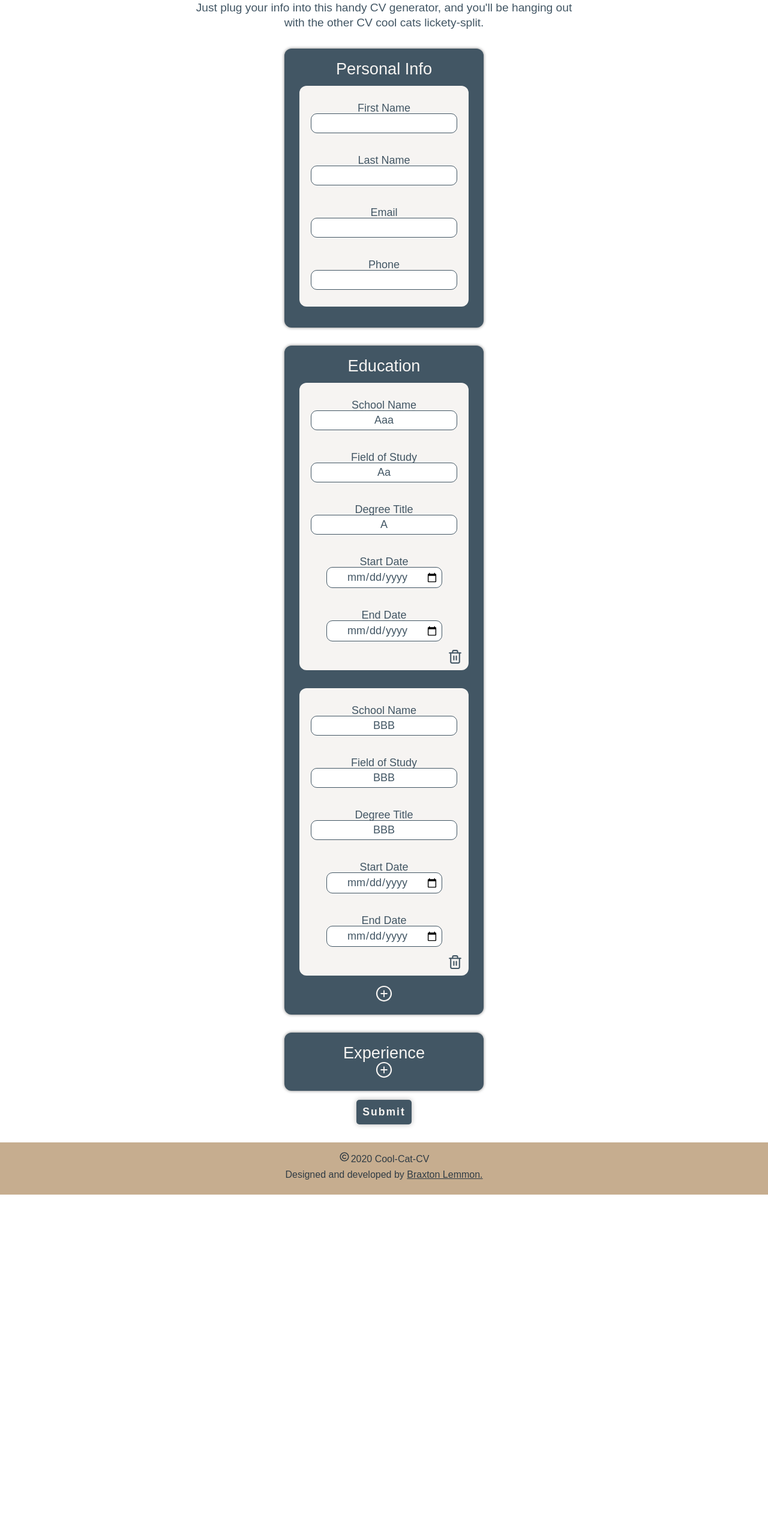
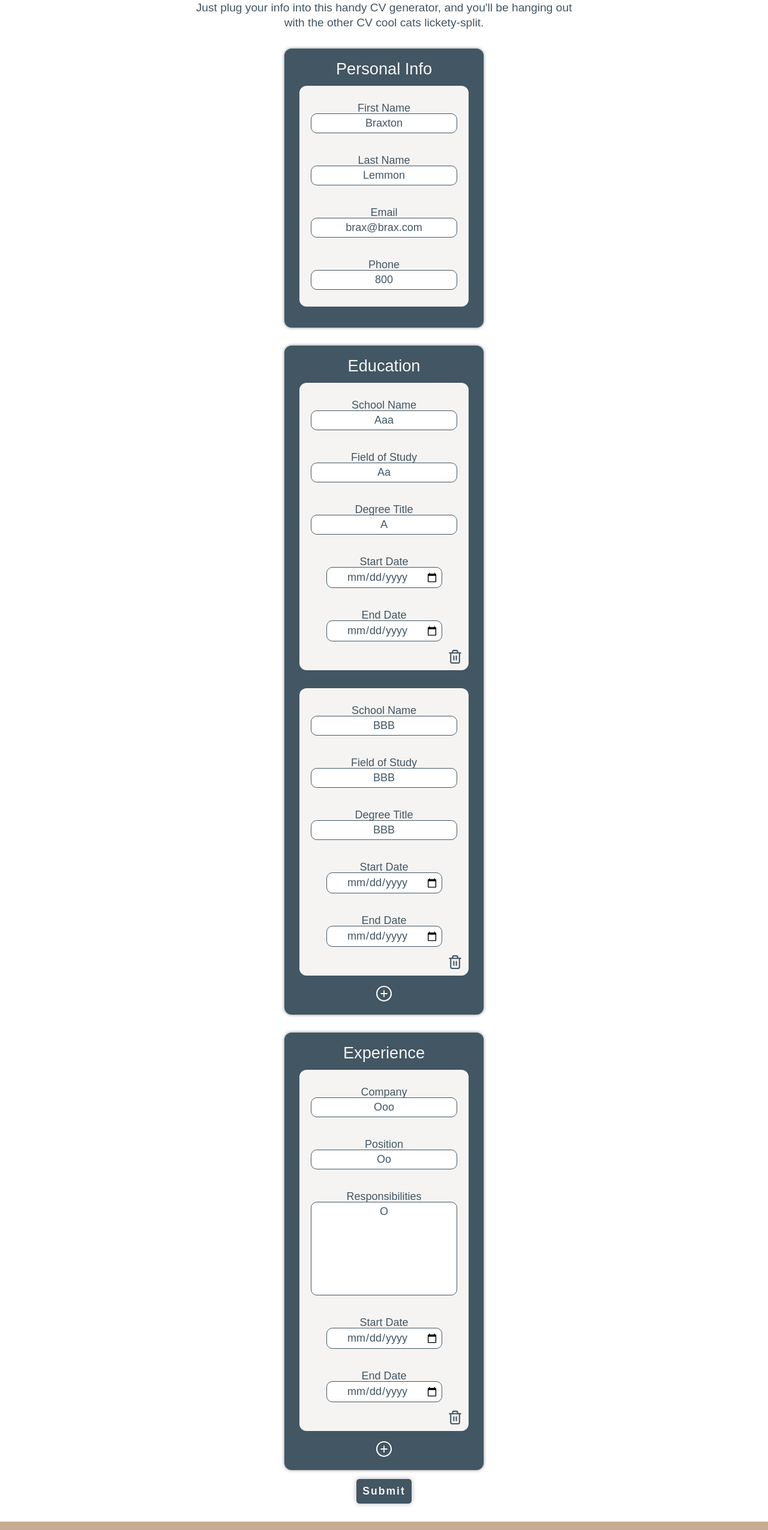
Before and after one commit to braxtonlemmon/cv-project-react, a React (Create React App) app: page / in a window 1280 px wide. Shown: the part 241-2791 px from the top of the page at 60% size. Before the commit the page ends 2232 px from the top, so only its background shows below. Built offline with nearby package versions, Linux system fonts and the light colour scheme; a web font is replaced by a local one.

Commit message:
Extract reset method to separate Reset component. Clean up Education components.

```diff
--- a/src/App.js
+++ b/src/App.js
@@ -28,10 +28,10 @@ const Main = styled.main`
 function App() {
   const [isEditing, setEditing] = useState(true);
   const [personalData, setPersonalData] = useState({
-    firstName: '',
-    lastName: '',
-    email: '',
-    phone: ''
+    firstName: 'Braxton',
+    lastName: 'Lemmon',
+    email: 'brax@brax.com',
+    phone: '800'
   });
   const [educationData, setEducationData] = useState([
     {
@@ -49,7 +49,15 @@ function App() {
       schoolEndDate: ''
     },
   ]);
-  const [experienceData, setExperienceData] = useState([]);
+  const [experienceData, setExperienceData] = useState([
+    {
+      company: 'Ooo',
+      position: 'Oo',
+      responsibilities: 'O',
+      workStartDate: '',
+      workEndDate: ''
+    }
+  ]);
 
   const handleEdit = () => {
     setEditing(true);
--- a/src/components/Education.jsx
+++ b/src/components/Education.jsx
@@ -1,4 +1,4 @@
-import React, { useEffect } from 'react';
+import React from 'react';
 import styled from 'styled-components';
 import { Section, H2, Block, AddButton } from './Shared';
 import EducationFormComponent from './EducationFormComponent';
@@ -10,24 +10,15 @@ const EducationSection = styled(Section)`
   }
 `;
 
-function Education({ register, control, errors, educationData, setValue, watch, reset }) {
+function Education({ register, control, errors }) {
   const { fields, append, remove } = useFieldArray({
     control,
     name: 'education'
   });
 
-  useEffect(() => {
-    setTimeout(() => {
-      reset({
-        education: educationData
-      });
-    }, 500)
-  }, [reset])
-
   return (
     <EducationSection>
       <H2>Education</H2>
-      {/* {fields.map(({ id, school }, index) => { */}
       {fields.map((item, index) => {
         return(
           <Block className="block-larger" key={item.id}>
@@ -36,7 +27,6 @@ function Education({ register, control, errors, educationData, setValue, watch,
               register={register}
               remove={remove}
               errors={errors}
-              educationData={educationData}
               item={item}
             />
           </Block>
--- a/src/components/Experience.jsx
+++ b/src/components/Experience.jsx
@@ -1,4 +1,4 @@
-import React from 'react';
+import React, { useEffect } from 'react';
 import styled from 'styled-components';
 import { Section, H2, Block, AddButton } from './Shared';
 import ExperienceFormComponent from './ExperienceFormComponent';
@@ -10,24 +10,34 @@ const ExperienceSection = styled(Section)`
   }
 `;
 
-function Experience({ register, control, errors, experienceData }) {
+function Experience({ register, control, errors, experienceData, reset }) {
   const { fields, append, remove } = useFieldArray({
     control,
     name: 'experience'
   });
 
+  // useEffect(() => {
+  //   setTimeout(() => {
+  //     reset({
+  //       experience: experienceData
+  //     });
+  //   }, 1000);
+  // }, [reset])
+
   return (
     <ExperienceSection>
       <H2>Experience</H2>
-      {fields.map(({ id }, index) => {
+      {/* {fields.map(({ id }, index) => {  */}
+      {fields.map((item, index) => {
         return(
-          <Block className="block-larger" key={id}>
+          <Block className="block-larger" key={item.id}>
             <ExperienceFormComponent
               index={index}
               register={register}
               remove={remove}
               errors={errors}
               experienceData={experienceData}
+              item={item}
             />
           </Block>
         )
--- a/src/components/ExperienceFormComponent.jsx
+++ b/src/components/ExperienceFormComponent.jsx
@@ -5,7 +5,8 @@ import styled from 'styled-components';
 const Wrapper = styled(wrapper)``;
 const Row = styled(row)``;
 
-function ExperienceFormComponent({ register, index, remove, experienceData }) {
+function ExperienceFormComponent({ register, index, remove, experienceData, item }) {
+  const { company, position, responsibilities, workStartDate, workEndDate } = item;
   return (
     <Wrapper>
         <Row>
@@ -14,7 +15,8 @@ function ExperienceFormComponent({ register, index, remove, experienceData }) {
             type="text"
             id={`experience[${index}].company`}
             name={`experience[${index}].company`}
-            defaultValue={experienceData[index] ? experienceData[index].company : ''}
+            // defaultValue={experienceData[index] ? experienceData[index].company : ''}
+            defaultValue={company ? company : ''}
             ref={register({ required: 'Company is required' })}
           />
         </Row>
@@ -24,7 +26,8 @@ function ExperienceFormComponent({ register, index, remove, experienceData }) {
             type="text"
             id={`experience[${index}].position`}
             name={`experience[${index}].position`}
-            defaultValue={experienceData[index] ? experienceData[index].position : ''}
+            // defaultValue={experienceData[index] ? experienceData[index].position : ''}
+            defaultValue={position ? position : ''}
             ref={register({ required: 'Position is required' })}
           />
         </Row>
@@ -33,7 +36,8 @@ function ExperienceFormComponent({ register, index, remove, experienceData }) {
           <textarea
             id={`experience[${index}].responsibilities`}
             name={`experience[${index}].responsibilities`}
-            defaultValue={experienceData[index] ? experienceData[index].responsibilities : ''}
+            // defaultValue={experienceData[index] ? experienceData[index].responsibilities : ''}
+            defaultValue={responsibilities ? responsibilities : ''}
             ref={register({ required: 'Responsibilities are required' })}
           />
         </Row>
@@ -43,7 +47,8 @@ function ExperienceFormComponent({ register, index, remove, experienceData }) {
             type="date"
             id={`experience[${index}].workStartDate`}
             name={`experience[${index}].workStartDate`}
-            defaultValue={experienceData[index] ? experienceData[index].workStartDate : ''}
+            // defaultValue={experienceData[index] ? experienceData[index].workStartDate : ''}
+            defaultValue={workStartDate ? workStartDate : ''}
             ref={register({ required: 'Start date is required' })}
           />
         </Row>
@@ -53,7 +58,8 @@ function ExperienceFormComponent({ register, index, remove, experienceData }) {
             type="date"
             id={`experience[${index}].workEndDate`}
             name={`experience[${index}].workEndDate`}
-            defaultValue={experienceData[index] ? experienceData[index].workEndDate : ''}
+            // defaultValue={experienceData[index] ? experienceData[index].workEndDate : ''}
+            defaultValue={workEndDate ? workEndDate : ''}
             ref={register({ required: 'End date is required' })}
           />
         </Row>
--- a/src/components/MainFormComponent.jsx
+++ b/src/components/MainFormComponent.jsx
@@ -4,6 +4,7 @@ import { wrapper, Button } from './Shared';
 import Personal from './Personal';
 import Education from './Education';
 import Experience from './Experience';
+import Reset from './Reset';
 
 const Wrapper = styled(wrapper)`
 `;
@@ -42,6 +43,8 @@ function MainFormComponent({
           control={control}
           errors={errors}
           educationData={educationData}
+          experienceData={experienceData}
+          personalData={personalData}
           setValue={setValue}
           watch={watch}
           reset={reset}
@@ -51,6 +54,13 @@ function MainFormComponent({
           control={control}
           errors={errors}
           experienceData={experienceData}
+          reset={reset}
+        />
+        <Reset
+          personalData={personalData}
+          educationData={educationData}
+          experienceData={experienceData}
+          reset={reset}
         />
         <Button type="submit">Submit</Button>
       </Form>
--- /dev/null
+++ b/src/components/Reset.jsx
@@ -0,0 +1,22 @@
+import React, { useEffect } from 'react';
+
+function Reset({ personalData, educationData, experienceData, reset }) {
+  useEffect(() => {
+    setTimeout(() => {
+      reset({
+        firstName: personalData.firstName,
+        lastName: personalData.lastName,
+        email: personalData.email,
+        phone: personalData.phone,
+        education: educationData,
+        experience: experienceData
+      });
+    }, 500)
+  }, [reset])
+
+  return (
+    <div></div>
+  )
+}
+
+export default Reset;
```
Also changed, not shown: src/components/EducationFormComponent.jsx (+1 -6 lines).
